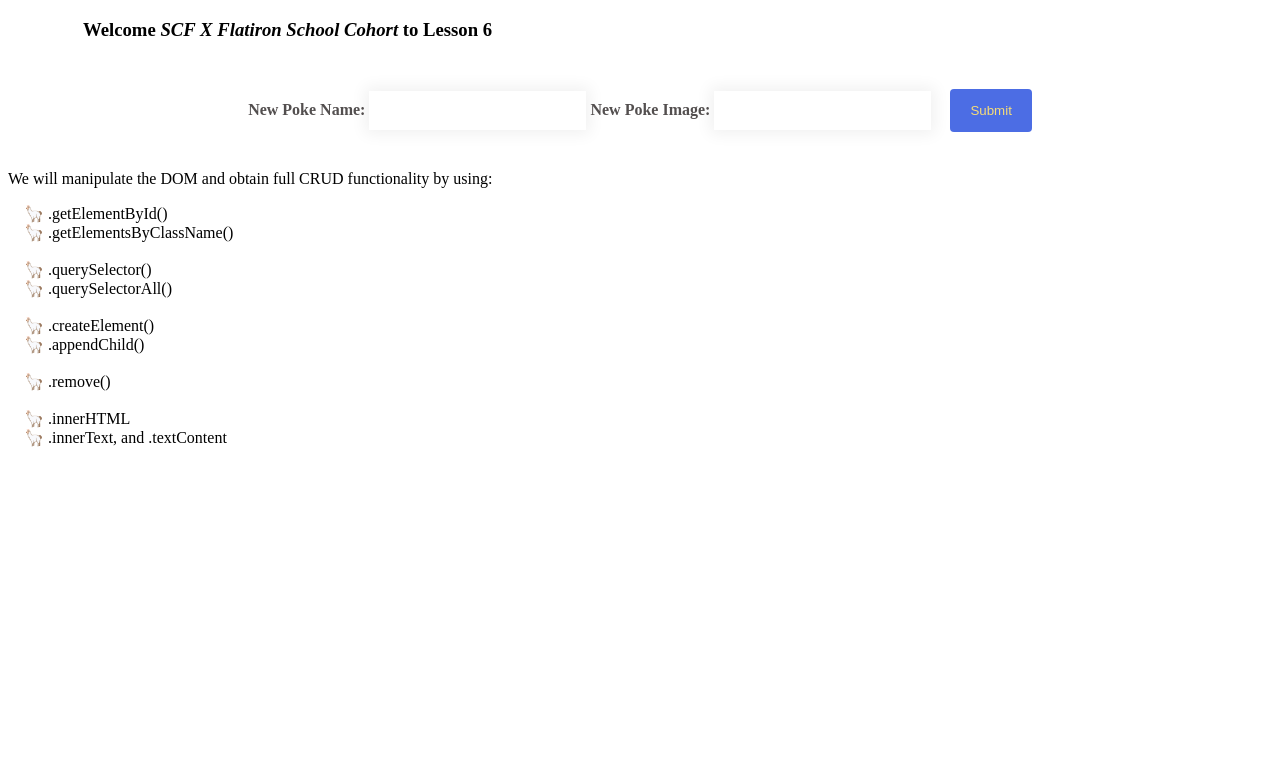
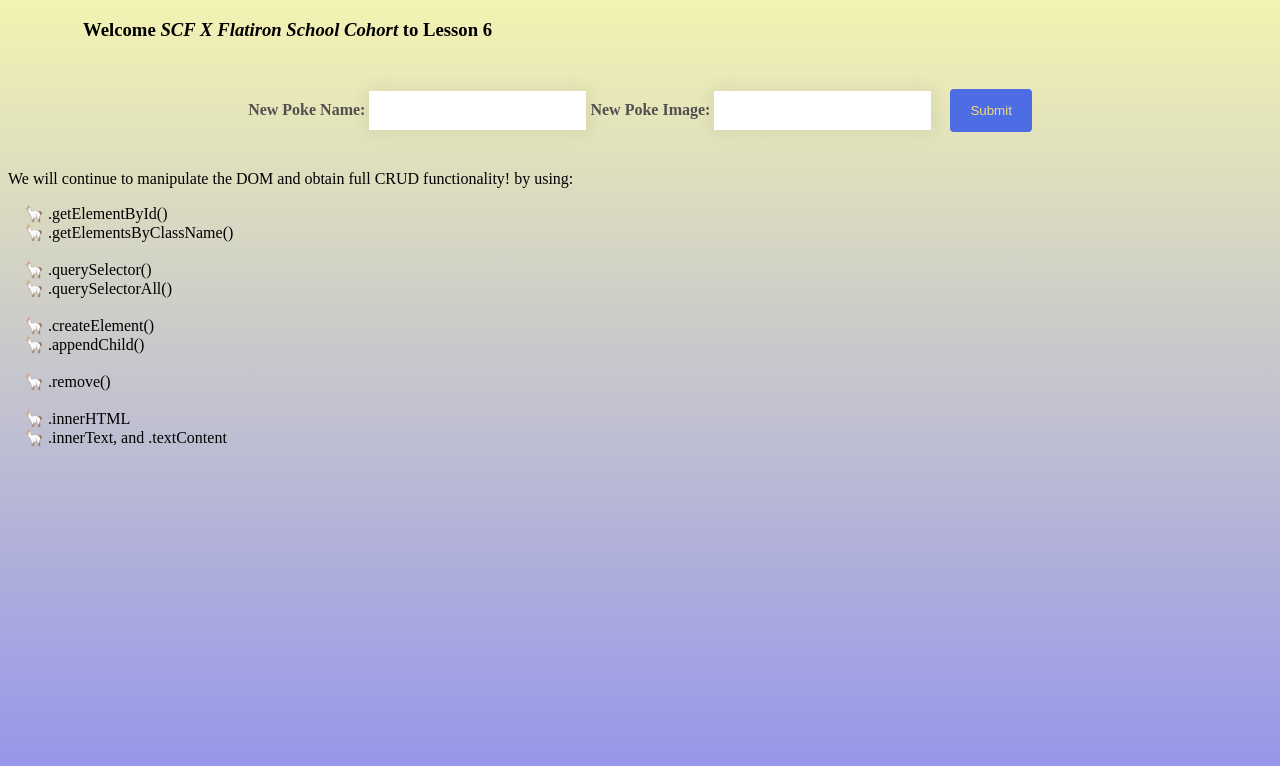
Before and after one commit to marcsanchez1/SENG-SCF-032122-PHASE-1, a plain HTML site: page 06-js-dom-events/index.html in a window 1280 px wide. Drawn offline with Linux system fonts and the light colour scheme.

Commit message:
assets and styles

```diff
--- a/06-js-dom-events/index.html
+++ b/06-js-dom-events/index.html
@@ -27,7 +27,7 @@
       </form>
     </div>
     <div class="lecture-container">
-      We will manipulate the DOM and obtain full CRUD functionality by using:
+      We will continue to manipulate the DOM and obtain full CRUD functionality! by using:
       <br />
       <ul>
         <li>.getElementById()</li>
--- a/06-js-dom-events/styles/style.css
+++ b/06-js-dom-events/styles/style.css
@@ -2,6 +2,8 @@
 
 body {
   box-sizing: border-box;
+  background: linear-gradient(rgb(243, 243, 178), rgb(143, 143, 239));
+  height: 100vh;
 }
 
 #welcome {
```
Also changed, not shown: 06-js-dom-events/index.js (line endings or trailing spaces), assets/continue.png (added), assets/goalz.png (added).
